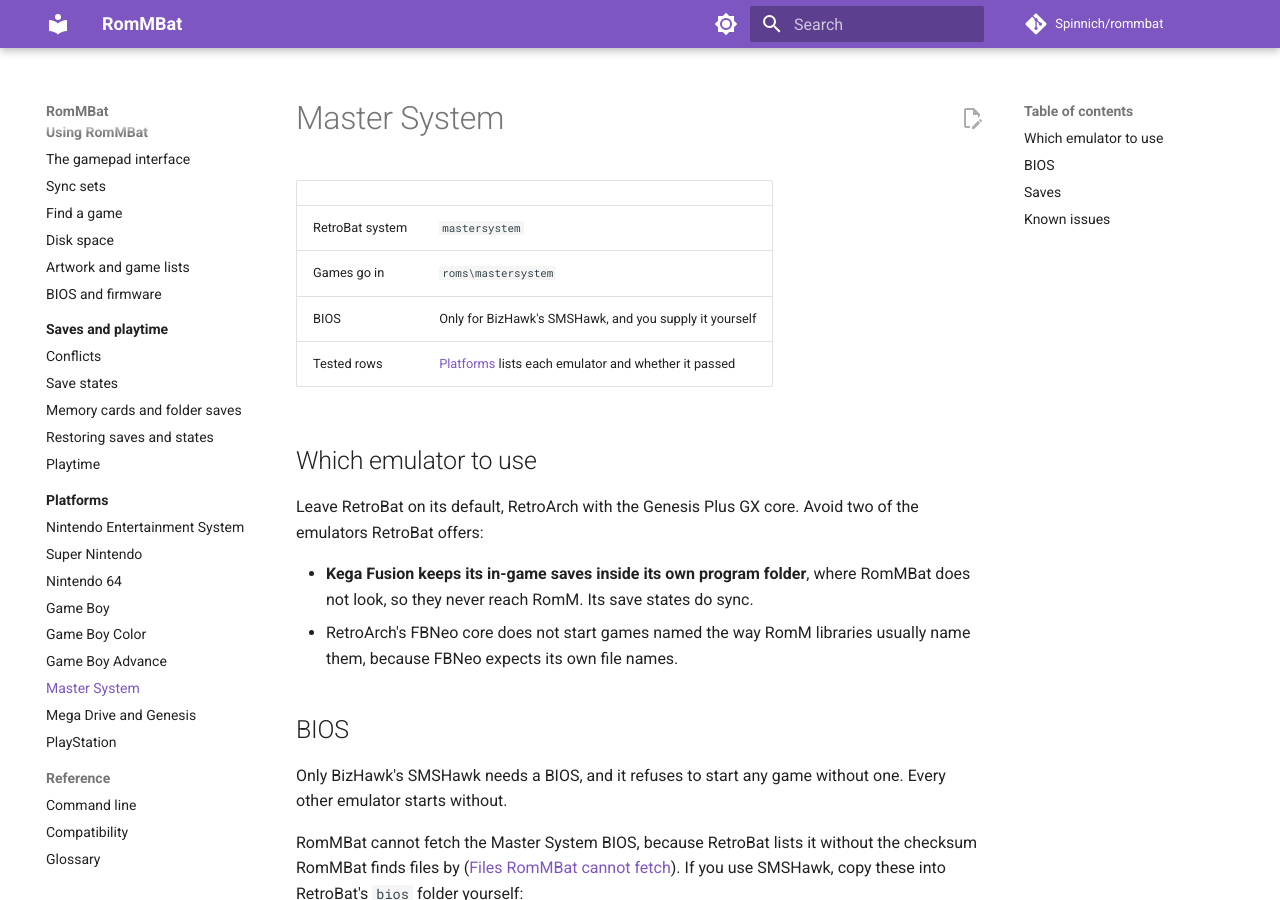
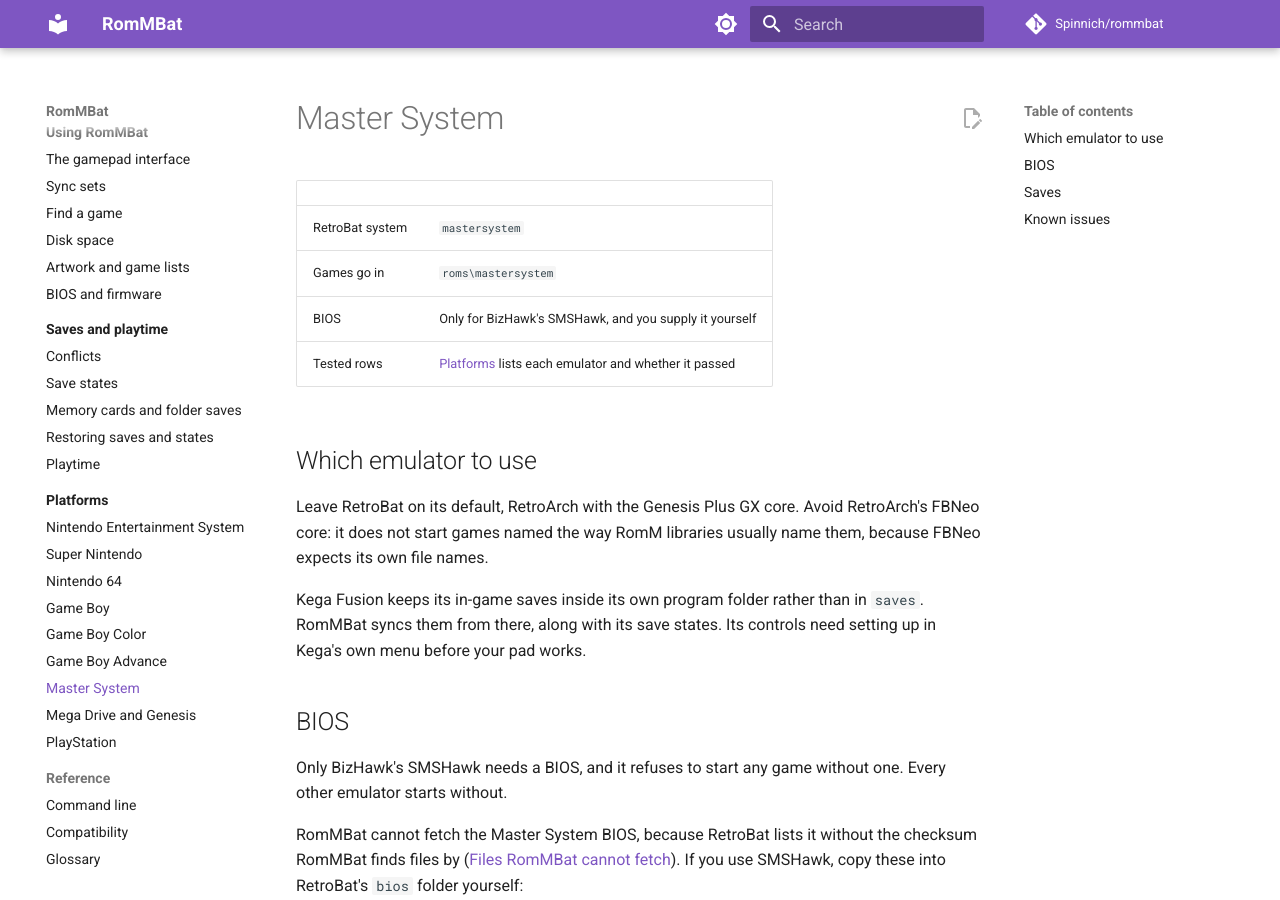
Before and after one commit to Spinnich/rommbat, an MkDocs documentation site: the page built from wiki/platforms/mastersystem.md, in a window 1280 px wide and 900 px high. Built offline with MkDocs 1.6.1 and Material for MkDocs 9.7.7, drawn with Linux system fonts in a browser that asks for light colours; comment, search, counter and statistics services are not loaded.

Commit message:
Certify mastersystem's two kega-fusion rows, now that their .ssm syncs from Kega's folder
Steps 4 and 9 re-driven on R: on 2026-10-01 with this branch deployed: the auto row's new .ssm
went up through the quit hook, the mastersystem row got it back byte-equal from RomM after a
delete and Continue loaded it, and a re-sync moved nothing. The other seven steps carry from
2026-09-24 at the same floor.

Co-Authored-By: Claude Opus 5.5 <noreply@anthropic.com>

```diff
--- a/wiki/platforms/mastersystem.md
+++ b/wiki/platforms/mastersystem.md
@@ -9,13 +9,13 @@
 
 ## Which emulator to use
 
-Leave RetroBat on its default, RetroArch with the Genesis Plus GX core. Avoid two of the
-emulators RetroBat offers:
+Leave RetroBat on its default, RetroArch with the Genesis Plus GX core. Avoid RetroArch's FBNeo
+core: it does not start games named the way RomM libraries usually name them, because FBNeo
+expects its own file names.
 
-- **Kega Fusion keeps its in-game saves inside its own program folder**, where RomMBat does not
-  look, so they never reach RomM. Its save states do sync.
-- RetroArch's FBNeo core does not start games named the way RomM libraries usually name them,
-  because FBNeo expects its own file names.
+Kega Fusion keeps its in-game saves inside its own program folder rather than in `saves`.
+RomMBat syncs them from there, along with its save states. Its controls need setting up in Kega's
+own menu before your pad works.
 
 ## BIOS
 
```
Also changed, not shown: docs/platforms/README.md (+10 -8 lines), docs/platforms/mastersystem/index.md (+15 -13 lines), docs/platforms/mastersystem/kega-fusion.md (+21 -4 lines), wiki/platforms/index.md (+3 -3 lines), 1 other file.
